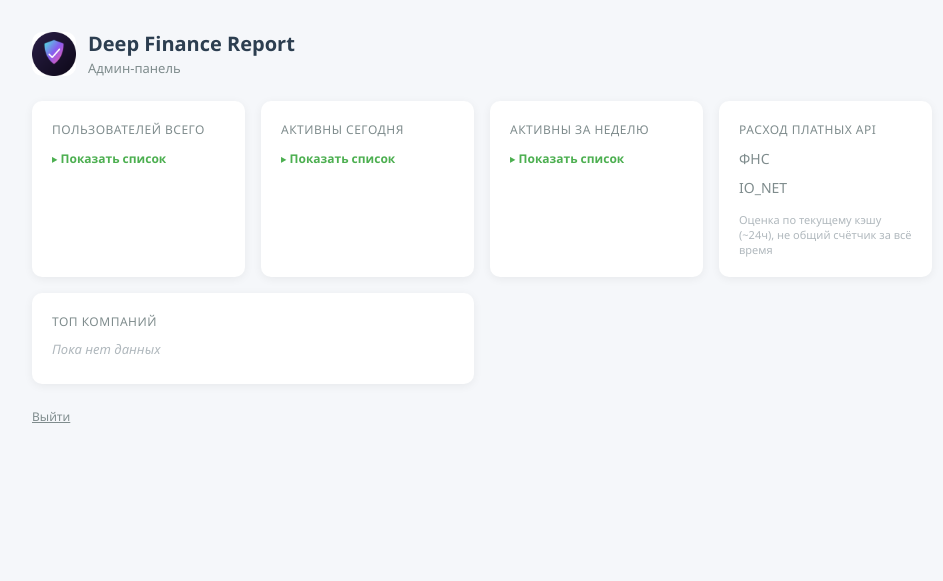
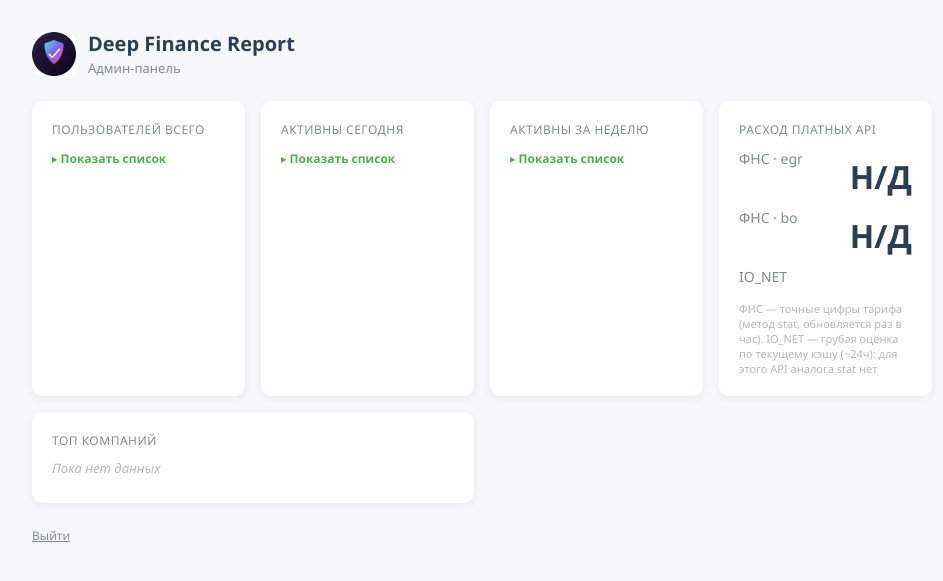
Before and after one commit to Artmalinkov/Report_3, a FastAPI app: template app/dashboard/templates/index.html in a window 1280 px wide. Shown: the top 581 px of the page, without its empty margins (158-1101 px from the left). Run offline with FastAPI, Linux system fonts and the light colour scheme; the template is opened without the code that fills it, so the values that code supplies are empty; parts of the project's set-up code (start-up, migrations or seed data) failed here and were passed over.

Commit message:
Точный расход платных API в дашборде вместо оценки по кэшу
Дашборд теперь показывает точные цифры лимита/расхода тарифа ФНС (метод
stat: egr, bo) вместо грубой оценки по кэшу. Кэшируется на час, чтобы не
дергать API на каждое открытие страницы; при сбое живого запроса — тихо
деградирует в "Н/Д", не ломая страницу. IO_NET остается на прежней оценке
по кэшу — у этого API нет аналога stat.

FNSClient._call: параметр inn стал необязательным (методу stat ИНН не нужен).

```diff
--- a/app/dashboard/main.py
+++ b/app/dashboard/main.py
@@ -7,7 +7,9 @@
 ссылке из Telegram-бота (app/dashboard/auth.py), без пароля.
 """
 from pathlib import Path
+from typing import Any, Dict
 
+from loguru import logger
 from fastapi import FastAPI, Request
 from fastapi.responses import RedirectResponse, HTMLResponse
 from fastapi.staticfiles import StaticFiles
@@ -17,8 +19,14 @@ from starlette.middleware.sessions import SessionMiddleware
 from app.config import settings
 from app.dashboard.auth import consume_login_token
 from app.database.crud import user_crud, report_crud, cache_crud
+from app.services.fns_client import FNSClient
 
 _DASHBOARD_DIR = Path(__file__).parent
+_FNS_STAT_CACHE_KEY = "dashboard:fns_stat"
+_FNS_STAT_TTL_SECONDS = 3600  # раз в час — не тратить лишние запросы к ФНС на каждое обновление страницы
+_FNS_METHODS_OF_INTEREST = ("egr", "bo")  # только то, чем реально пользуется бот
+
+fns_client = FNSClient()
 
 app = FastAPI(title="Report_v_4 Dashboard", docs_url=None, redoc_url=None)
 app.add_middleware(SessionMiddleware, secret_key=settings.DASHBOARD_SECRET_KEY)
@@ -51,6 +59,42 @@ async def logout(request: Request):
     return RedirectResponse(url="/")
 
 
+async def _get_fns_usage() -> Dict[str, Any]:
+    """
+    Точный расход платного тарифа ФНС (метод stat) по методам, которые
+    реально использует бот (egr, bo) — вместо грубой оценки по кэшу.
+    Кэшируется на час, чтобы не тратить лишний запрос к ФНС на каждое
+    открытие страницы. При ошибке — отдаёт то, что было в кэше (пусть
+    даже устаревшее), а не ломает всю страницу дашборда.
+    """
+    cached = await cache_crud.get_cache(_FNS_STAT_CACHE_KEY)
+    if cached is not None:
+        return cached
+
+    try:
+        raw = await fns_client.get_usage_stats()
+    except Exception as e:
+        logger.warning(f"Не удалось получить статистику ФНС (stat): {e}")
+        return {method: None for method in _FNS_METHODS_OF_INTEREST}
+
+    methods = raw.get("Методы", {})
+    usage = {}
+    for method in _FNS_METHODS_OF_INTEREST:
+        info = methods.get(method)
+        usage[method] = {
+            "limit": info.get("Лимит"),
+            "used": info.get("Истрачено"),
+        } if info else None
+
+    await cache_crud.set_cache(
+        cache_key=_FNS_STAT_CACHE_KEY,
+        cache_type="dashboard",
+        data=usage,
+        expires_in_seconds=_FNS_STAT_TTL_SECONDS,
+    )
+    return usage
+
+
 @app.get("/", response_class=HTMLResponse)
 async def index(request: Request):
     telegram_id = request.session.get("telegram_id")
@@ -63,7 +107,9 @@ async def index(request: Request):
     top_companies = await report_crud.get_top_companies(limit=5)
     cache_stats = await cache_crud.get_stats()
     api_usage = {
-        "fns": cache_stats["by_type"].get("fns", 0),
+        "fns": await _get_fns_usage(),
+        # У IO_NET нет метода вроде stat — оставляем прежнюю грубую оценку
+        # по количеству живых записей в кэше (~24ч)
         "ionet": cache_stats["by_type"].get("ionet", 0),
     }
     return templates.TemplateResponse(
--- a/app/dashboard/templates/index.html
+++ b/app/dashboard/templates/index.html
@@ -147,10 +147,16 @@
             <div class="card">
                 <div class="label">Расход платных API</div>
                 <div class="api-rows">
-                    <div class="row"><span class="name">ФНС</span><span class="value">{{ api_usage.fns }}</span></div>
+                    {% for method in ['egr', 'bo'] %}
+                    {% set m = api_usage.fns.get(method) %}
+                    <div class="row">
+                        <span class="name">ФНС · {{ method }}</span>
+                        <span class="value">{{ m.used ~ ' / ' ~ m.limit if m else 'Н/Д' }}</span>
+                    </div>
+                    {% endfor %}
                     <div class="row"><span class="name">IO_NET</span><span class="value">{{ api_usage.ionet }}</span></div>
                 </div>
-                <div class="note">Оценка по текущему кэшу (~24ч), не общий счётчик за всё время</div>
+                <div class="note">ФНС — точные цифры тарифа (метод stat, обновляется раз в час). IO_NET — грубая оценка по текущему кэшу (~24ч): для этого API аналога stat нет</div>
             </div>
             <div class="card wide">
                 <div class="label">Топ компаний</div>
--- a/app/services/fns_client.py
+++ b/app/services/fns_client.py
@@ -104,14 +104,17 @@ class FNSClient:
         if self.session and not self.session.closed:
             await self.session.close()
 
-    async def _call(self, method: str, inn: str, **extra_params) -> Any:
+    async def _call(self, method: str, inn: Optional[str] = None, **extra_params) -> Any:
         """
         Низкоуровневый вызов метода api-fns.ru.
         Авторизация — параметром key в query string (не Bearer-заголовком):
-        именно так сервис принимает ключ (см. api-fns.ru/api_help).
+        именно так сервис принимает ключ (см. api-fns.ru/api_help). inn
+        необязателен — методу stat, например, ИНН не нужен вовсе.
         """
         session = await self._get_session()
-        params = {"req": inn, "key": self.api_key, **extra_params}
+        params = {"key": self.api_key, **extra_params}
+        if inn is not None:
+            params["req"] = inn
 
         try:
             async with session.get(f"{self.BASE_URL}/{method}", params=params) as response:
@@ -126,6 +129,16 @@ class FNSClient:
                     raise RuntimeError(f"API ФНС ({method}) вернул не-JSON ответ: {text[:300]}")
         except asyncio.TimeoutError:
             raise TimeoutError(f"Превышено время ожидания ответа от API ФНС ({method})")
+
+    async def get_usage_stats(self) -> Dict[str, Any]:
+        """
+        Метод stat api-fns.ru: лимиты и расход по тарифу за текущий период
+        (ИНН не требуется). Проверено на реальном ответе: возвращает
+        {"ДатаНач", "ДатаОконч", "Методы": {method: {"Лимит", "ТипЛимита",
+        "Истрачено"}}}. Метод не входит в список "Методы" собственного
+        ответа (не тратит сам себя).
+        """
+        return await self._call("stat")
 
     async def get_financial_report(self, inn: str) -> Dict[str, Any]:
         """
```
